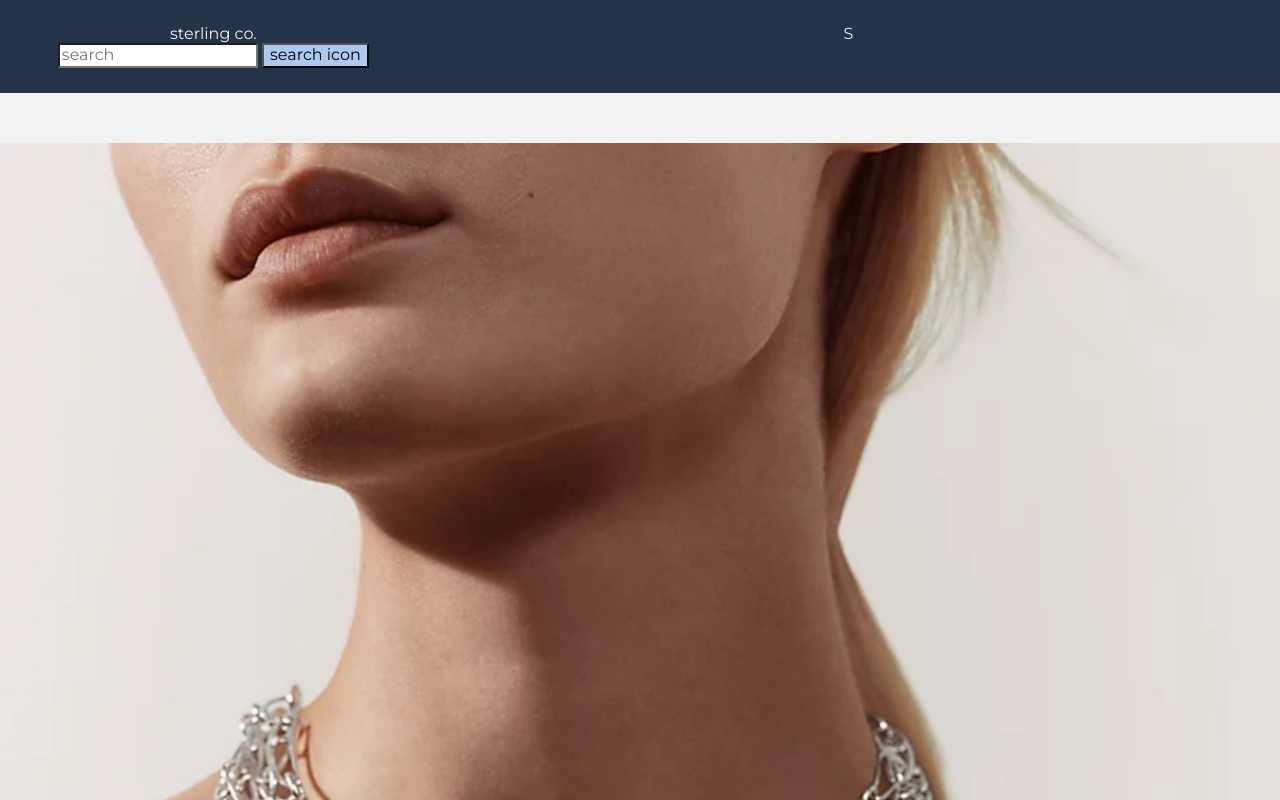
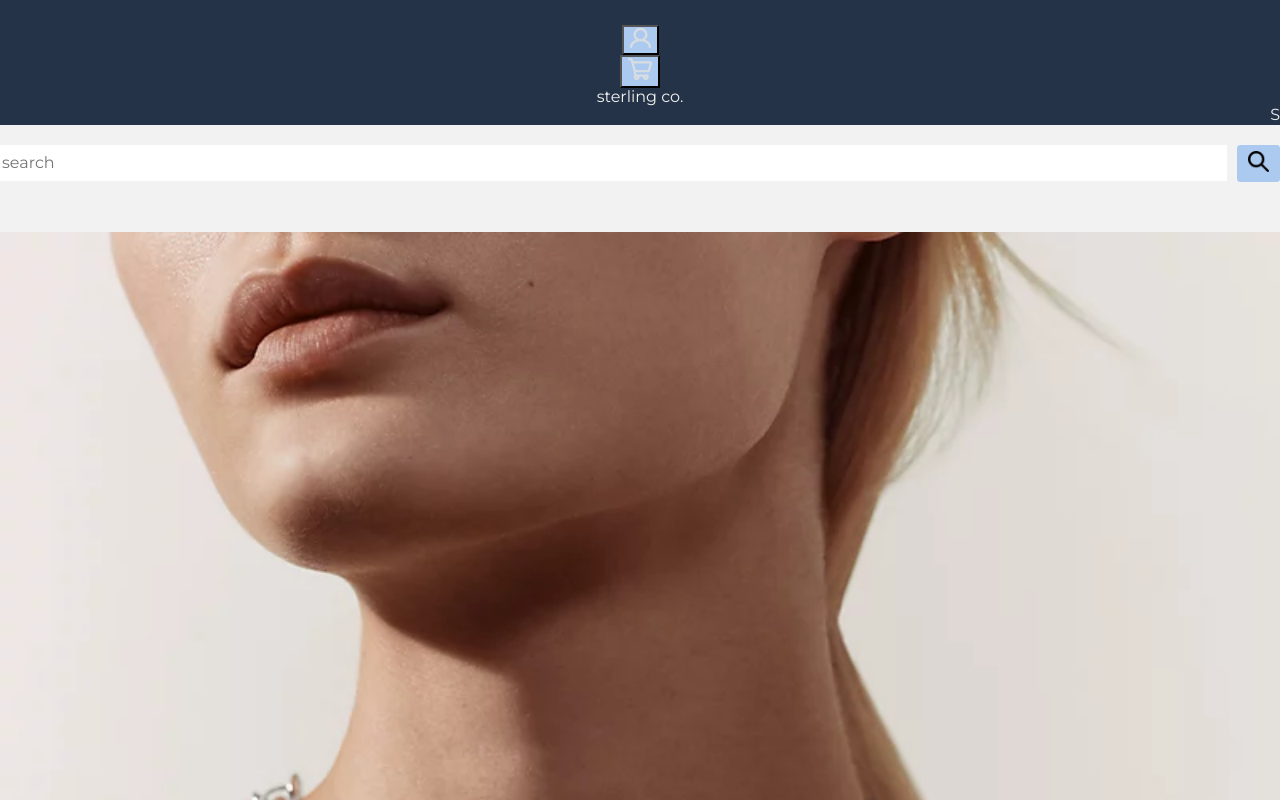
Before and after one commit to erindimaio/Week2-Homework, a plain HTML site: page deploy/index.html in a window 1280 px wide. Shown: the top 800 px of the page. Drawn offline with Linux system fonts and the light colour scheme.

Commit message:
end of class save
end of class progress

```diff
--- a/deploy/index.html
+++ b/deploy/index.html
@@ -19,20 +19,45 @@
 
 
 <body>
-    <header id="header">
+    <header>
 
-        <div class="searchbarmiddle"
+        <section>
+            <form action="#" id="proficon">
+                <button>
+                    <img src="img/profileicon.png" alt="prof"/>
+                </button>
+            </form>
+        </section>
+
+        <section>
+            <form action="#" id="carticon">
+                <button>
+            <img src="img/shoppingicon.png" alt="cart"/>
+                </button>
+            </form>
+        </section>
+
+
+    <nav>
+        <div class="searchbarmiddle">
             <p> sterling co. </p>
-            <form action="#">
-            <input type="text" placeholder="search">
-            <button> search icon </button>
-            </form>
         </div>
 
-        <div class="Slogo"
+        <div class="Slogo">
             <p> S </p>
-    </div>
+        </div>
+    </nav>
 
+        <section>
+            <form action="#" id="searcharea">
+            <input type="text" placeholder="search">
+            <button>
+                <img src="img/searchicon.png" alt="searchicon"/>
+            </button>
+
+            </form>
+
+        </section>
     </header>
     <section id="hero">
             <ul>
@@ -53,6 +78,7 @@
                     <p>Price: $-$$$</p>
                     <button>details</button>
                 </div>
+
             </section>
 
             <section id="subInfo">
@@ -75,9 +101,13 @@
                     </ul>
                 </section>
 
-    <section id="gallery">
+
+
+                    <section id="gallery">
 
                         <ul>
+
+
                             <li> <img src="img/ring5.jpeg" alt="snake ring">
                             <h3>Wrap Snake Ring</h3>
                             <p>$12.00 Wrap around sterling silver snake ring</p>
--- a/dev/scss/helpers/_variables.scss
+++ b/dev/scss/helpers/_variables.scss
@@ -22,4 +22,6 @@ $screen-xl-min: 1200px;
     --lightblue:#ACC9EF;
     --darkgray: #94A0AF;
     --gray: #D8DDE2;
+    --black: #000000;
+
 }
--- a/dev/scss/layout/_header.scss
+++ b/dev/scss/layout/_header.scss
@@ -2,30 +2,84 @@
     Header
 ============= */
 
-#header{
+header{
+    display: grid;
+    grid-template-columns: 1fr;
+    background-color: var(--darkblue);
+    color: var(--white);
+    padding: 25px 0;
+    text-align: center;
+    padding-bottom: 0;
 
-    display: grid;
-        grid-template-columns: 1fr 1fr 1fr;
+form#profile{
+        display: grid;
         background-color: var(--darkblue);
+        text-align: left;
+        color: var(--black);
+        width: 5%;
+        border-radius: 3.5px;
+        border: none;
+        padding: 6px 11px 6px 11px;
+        img{
+
+        }
+
+    }
+
+form#cart{
+        display: grid;
+        background-color: var(--darkblue);
+        text-align: left;
         color: var(--white);
-        padding: 25px 0;
+        width: 5%;
+        border-radius: 3.5px;
+        border: none;
+        padding: 6px 11px 6px 11px;
+        img{
 
-      div.searchbarmiddle{
+        }
+
+    }
+
+ div.Slogo{
+        display: grid;
+        background-color: var(--darkblue);
+        text-align: right;
+            }
+
+div.searchbarmiddle{
     background-color: var(--darkblue);
     text-align: center;
 
       }
 
-    div.Slogo{
-        background-color: var(--darkblue);
-        text-align: right;
-    }
-     @include md{
 
-        grid-template-columns: 1fr 1fr 1fr;
+form#searcharea{
+
+    display: flex;
+    width: 100%;
+    background-color: var(--white);
+    padding: 20px 0;
+    padding-bottom: 0;
+    align-items:stretch;
+    justify-content: space-between;
+    gap: 10px;
+
+    input{
+        border: none;
+        border-bottom: 1px solid var(--white);
+        width: 100%;
     }
 
-    @include lg{
-        grid-template-columns: 1fr 1fr 1fr;
+    button{
+        background-color: var(lightblue);
+        border-radius: 3.5px;
+        border: none;
+        padding: 6px 11px 6px 11px;
     }
+
+    img{
+
+    }
+   }
 }
--- a/dev/scss/sections/_gallery.scss
+++ b/dev/scss/sections/_gallery.scss
@@ -1,3 +1,5 @@
+
+
 #gallery{
     background-color: var(--white);
     ul{
@@ -10,11 +12,10 @@
             padding-top: 90px;
             padding-bottom: 100px;
             width: 100%;
-            margin-bottom: 15px;
+
             text-align: center;
         }
     }
-
 
 .gallery{
 // Small devices
--- a/dev/scss/sections/_hero.scss
+++ b/dev/scss/sections/_hero.scss
@@ -7,7 +7,7 @@
         padding-top: 50px;
         padding-bottom: 50px;
         width: 100%;
-        margin-bottom: 10px;
+
         text-align: center;
         display: grid;
         grid-template-columns: 1fr;
--- a/dev/scss/sections/_new.scss
+++ b/dev/scss/sections/_new.scss
@@ -4,7 +4,7 @@
             padding-top: 90px;
             padding-bottom: 100px;
             width: 100%;
-            margin-bottom: 15px;
+
             text-align: center;
         }
 
--- a/dev/scss/sections/_subHero.scss
+++ b/dev/scss/sections/_subHero.scss
@@ -1,5 +1,4 @@
 #subHero{
-
 
     display: grid;
         grid-template-columns: 1fr;
--- a/dev/scss/styles.scss
+++ b/dev/scss/styles.scss
@@ -29,10 +29,6 @@
 @import "layout/_header";
 @import "layout/_footer";
 
-
-// Head Styles
-@import "sections/_head";
-
 // Header Styles
 @import "layout/_header";
 
```
Also changed, not shown: deploy/css/styles.css, deploy/img/profileicon.png (added), deploy/img/searchicon.png (added), deploy/img/shoppingicon.png (added), dev/scss/sections/_head.scss (deleted), 5 other files.
